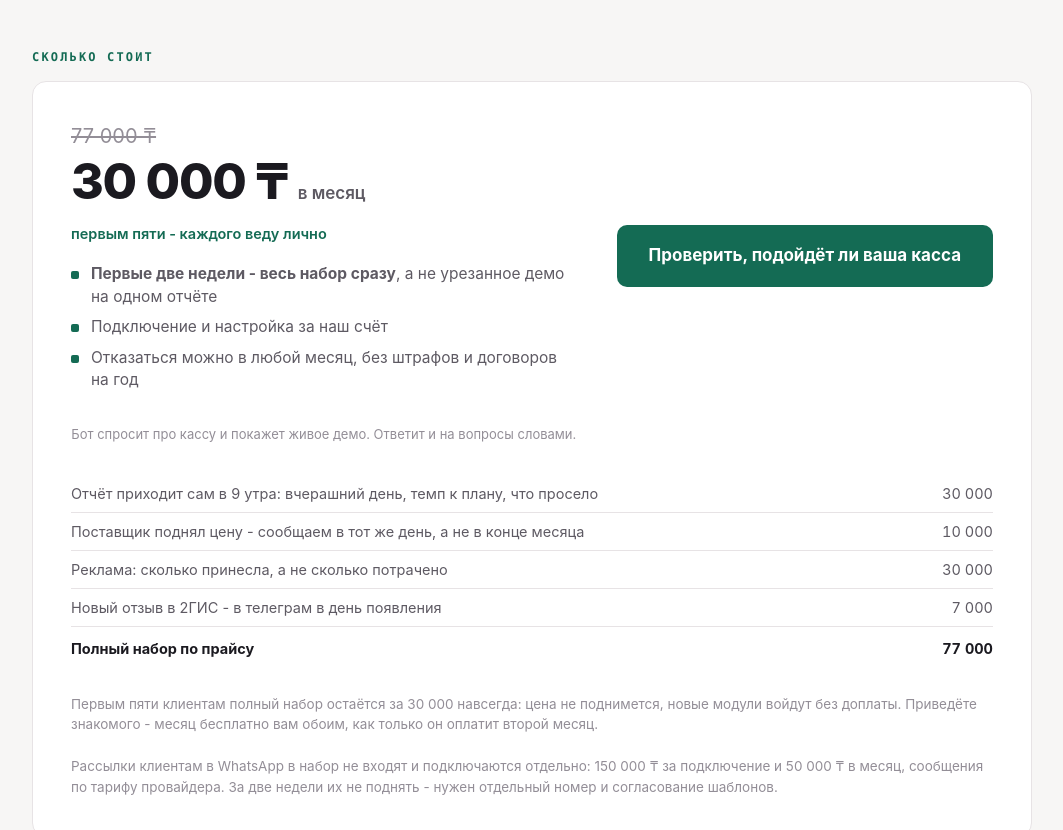
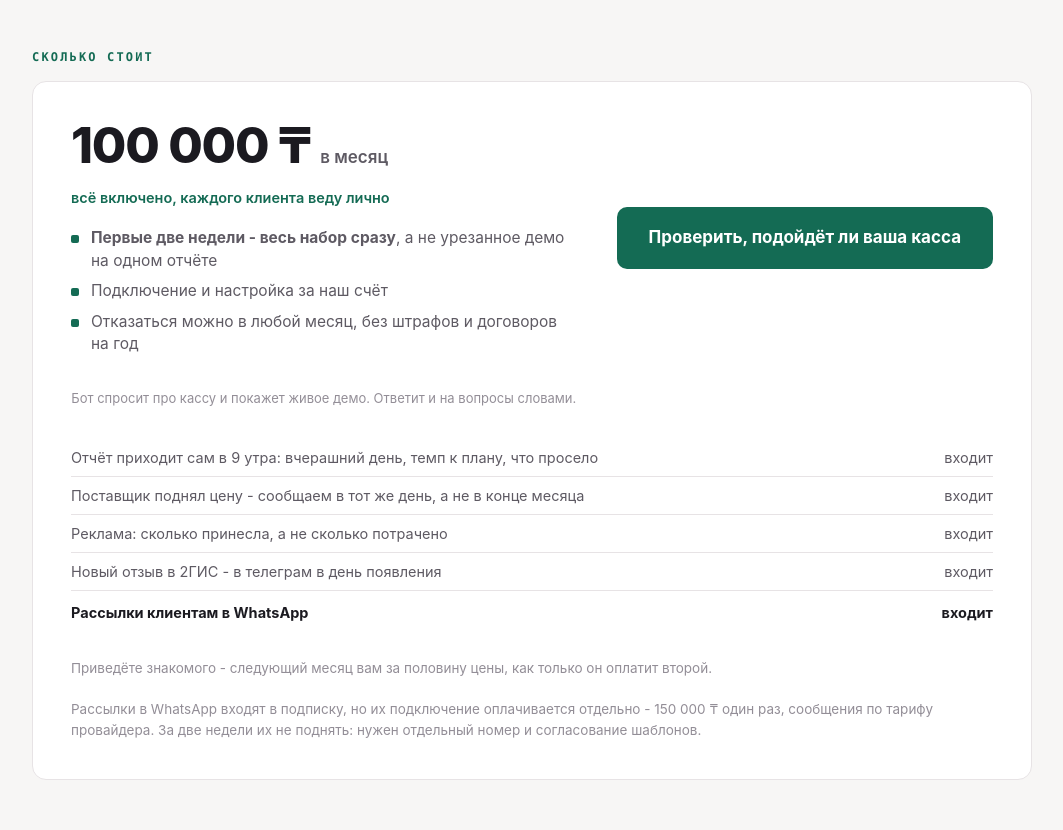
Before and after one commit to bastyq-kz/bastyq-kz.github.io, a plain HTML site: page flowers.html in a window 1280 px wide. Shown: the part 7720-8550 px from the top of the page, without its empty margins (108-1171 px from the left). Drawn offline with Linux system fonts and the light colour scheme.

Commit message:
Цена 100 000 ₸/мес, всё включено
Убраны зачёркнутая цена 77 000 и условие «первым пяти навсегда»: продукт
тянет сотню сам, без якорей и фиктивных скидок. Рассылки WhatsApp вошли в
подписку, отдельно осталось только их подключение (150 000 ₸ разово).
Реферальная механика: следующий месяц за половину вместо месяца бесплатно.

Co-Authored-By: Claude Opus 5 <noreply@anthropic.com>

```diff
--- a/flowers.html
+++ b/flowers.html
@@ -484,9 +484,8 @@
       <p class="eyebrow">Сколько стоит</p>
       <div class="pricecard">
         <div>
-          <p class="wasprice">77 000 ₸</p>
-          <p class="amount">30 000 ₸ <span>в месяц</span></p>
-          <p class="whom">первым пяти - каждого веду лично</p>
+          <p class="amount">100 000 ₸ <span>в месяц</span></p>
+          <p class="whom">всё включено, каждого клиента веду лично</p>
           <ul class="plist">
             <li><b>Первые две недели - весь набор сразу</b>, а не урезанное демо на одном отчёте</li>
             <li>Подключение и настройка за наш счёт</li>
@@ -496,13 +495,13 @@
         <a class="cta" href="https://t.me/bastyq_bot?start=landing_flowers">Проверить, подойдёт ли ваша касса</a>
         <p style="margin:8px 0 0;font-size:13px;color:var(--ink-faint);text-align:center">Бот спросит про кассу и покажет живое демо. Ответит и на вопросы словами.</p>
         <table class="mods">
-          <tr><td>Отчёт приходит сам в 9 утра: вчерашний день, темп к плану, что просело</td><td>30 000</td></tr>
-          <tr><td>Поставщик поднял цену - сообщаем в тот же день, а не в конце месяца</td><td>10 000</td></tr>
-          <tr><td>Реклама: сколько принесла, а не сколько потрачено</td><td>30 000</td></tr>
-          <tr><td>Новый отзыв в 2ГИС - в телеграм в день появления</td><td>7 000</td></tr>
-          <tr><td>Полный набор по прайсу</td><td>77 000</td></tr>
+          <tr><td>Отчёт приходит сам в 9 утра: вчерашний день, темп к плану, что просело</td><td>входит</td></tr>
+          <tr><td>Поставщик поднял цену - сообщаем в тот же день, а не в конце месяца</td><td>входит</td></tr>
+          <tr><td>Реклама: сколько принесла, а не сколько потрачено</td><td>входит</td></tr>
+          <tr><td>Новый отзыв в 2ГИС - в телеграм в день появления</td><td>входит</td></tr>
+          <tr><td>Рассылки клиентам в WhatsApp</td><td>входит</td></tr>
         </table>
-        <p class="pnote">Первым пяти клиентам полный набор остаётся за 30 000 навсегда: цена не поднимется, новые модули войдут без доплаты. Приведёте знакомого - месяц бесплатно вам обоим, как только он оплатит второй месяц.<br><br>Рассылки клиентам в WhatsApp в набор не входят и подключаются отдельно: 150 000 ₸ за подключение и 50 000 ₸ в месяц, сообщения по тарифу провайдера. За две недели их не поднять - нужен отдельный номер и согласование шаблонов.</p>
+        <p class="pnote">Приведёте знакомого - следующий месяц вам за половину цены, как только он оплатит второй.<br><br>Рассылки в WhatsApp входят в подписку, но их подключение оплачивается отдельно - 150 000 ₸ один раз, сообщения по тарифу провайдера. За две недели их не поднять: нужен отдельный номер и согласование шаблонов.</p>
       </div>
     </section>
 
```
Also changed, not shown: index.html (+8 -9 lines).
